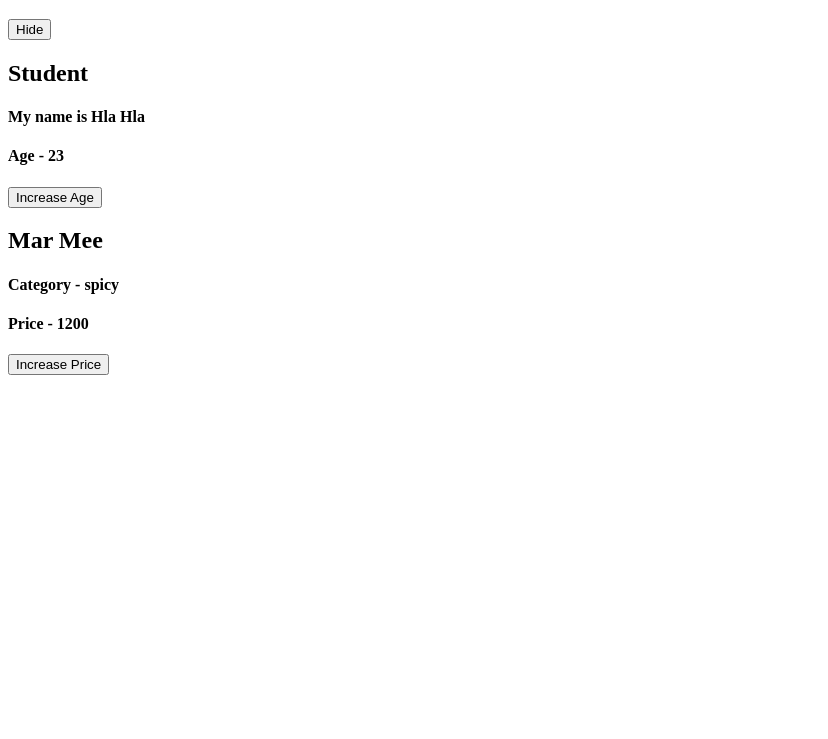
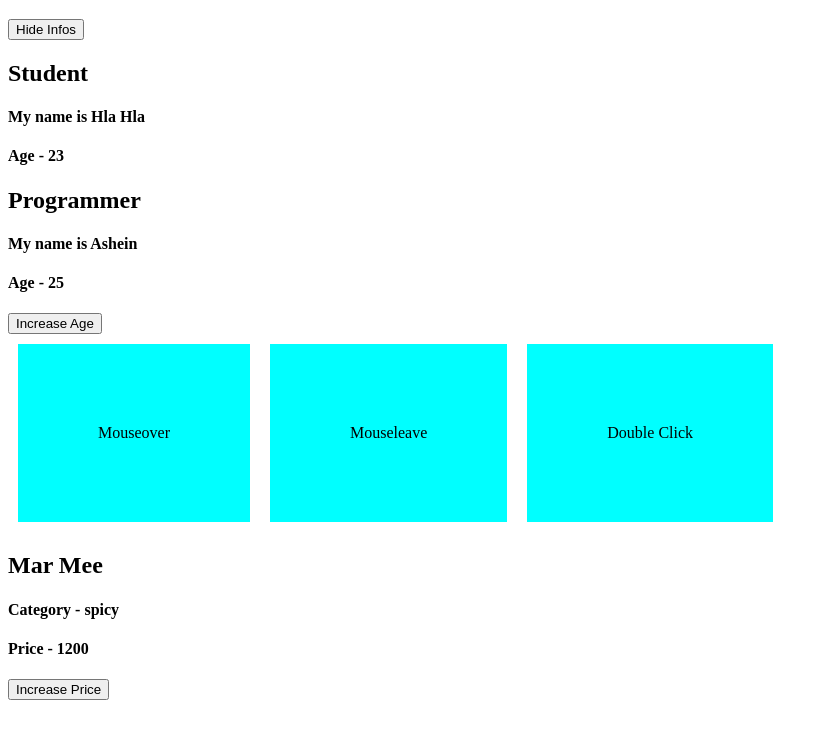
Before and after one commit to ashein-codethedreams/Vue-Basic-Course, a plain HTML site: page index.html in a window 1280 px wide. Shown: the part 61-800 px from the top of the page, without its empty margins (0-828 px from the left). Drawn offline with nearby package versions, Linux system fonts and the light colour scheme.

Commit message:
mouse and key events

```diff
--- a/app.js
+++ b/app.js
@@ -1,11 +1,31 @@
 const app = Vue.createApp({
   data() {
     return {
-      title: "Student",
-      name: "Hla Hla",
-      age: 23,
+      infos: [
+        {
+          title: "Student",
+          name: "Hla Hla",
+          age: 23,
+        },
+        {
+          title: "Programmer",
+          name: "Ashein",
+          age: 25,
+        },
+      ],
       show: true, //value for show div
     };
+  },
+  methods: {
+    mouseoverHandler() {
+      console.log("mouseover is overworking");
+    },
+    mouseleaveHandler() {
+      console.log("mouse is leaving");
+    },
+    dblclickHandler() {
+      console.log("double ckicked");
+    },
   },
 });
 app.mount("#app");
--- a/index.html
+++ b/index.html
@@ -6,22 +6,36 @@
     <title>Document</title>
     <!-- cdn link with version -->
     <script src="https://unpkg.com/vue@3.4.19"></script>
+    <style>
+      .box {
+        background-color: aqua;
+        padding: 80px;
+        margin: 10px;
+        display: inline-block;
+      }
+    </style>
   </head>
   <body>
     <h1>Hello Vue 3</h1>
 
     <div id="app">
       <button v-on:click="show=!show">
-        <span v-if="show">Hide</span><span v-if="!show">Show</span>
+        <span v-if="show">Hide Infos</span><span v-if="!show">Show Infos</span>
       </button>
 
       <div v-if="show">
-        <h2>{{title}}</h2>
-        <h4>My name is {{name}}</h4>
-        <h4>Age - {{age}}</h4>
+        <div v-for="info in infos">
+          <h2>{{info.title}}</h2>
+          <h4>My name is {{info.name}}</h4>
+          <h4>Age - {{info.age}}</h4>
+        </div>
+
         <!-- direct click event -->
         <button v-on:click="age++">Increase Age</button>
       </div>
+      <div class="box" @mouseover="mouseoverHandler">Mouseover</div>
+      <div class="box" @mouseleave="mouseleaveHandler">Mouseleave</div>
+      <div class="box" @dblclick="dblclickHandler">Double Click</div>
     </div>
 
     <div id="profile">
```
